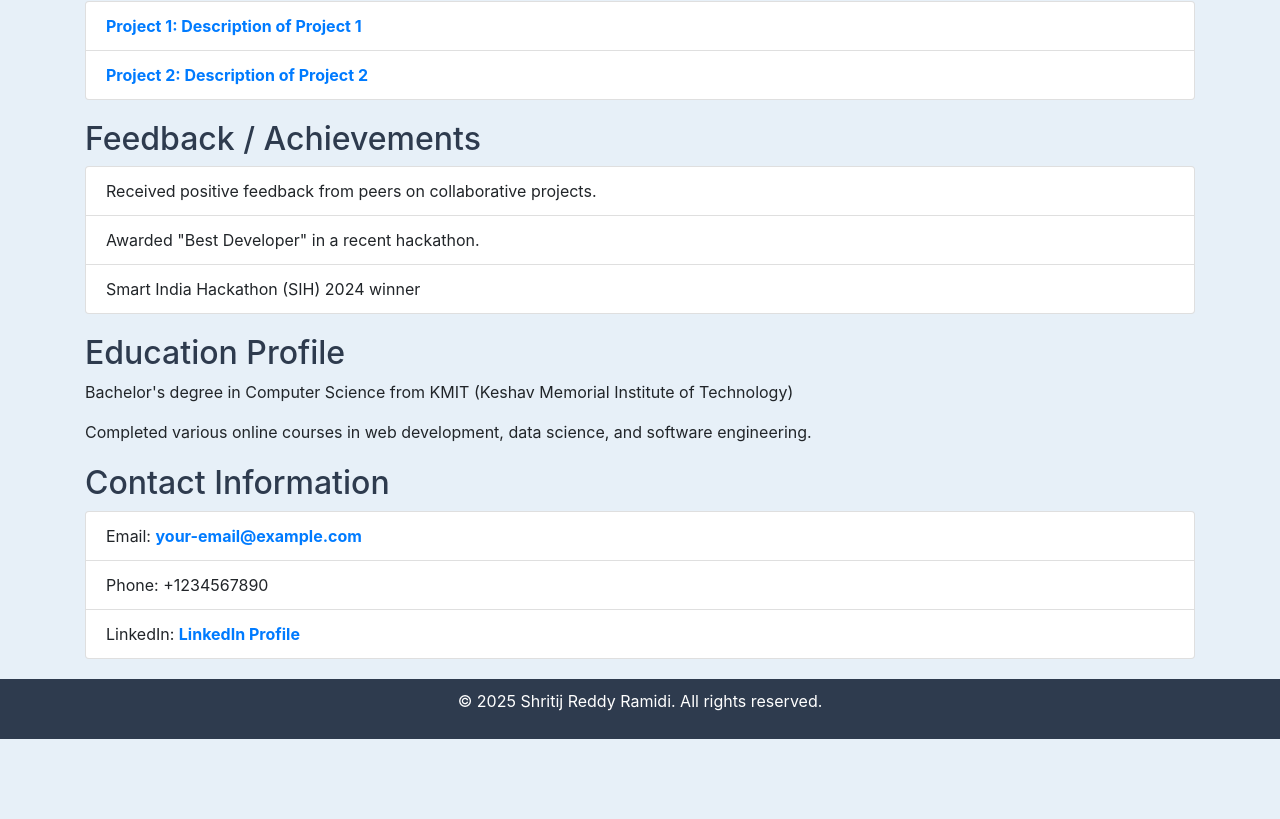
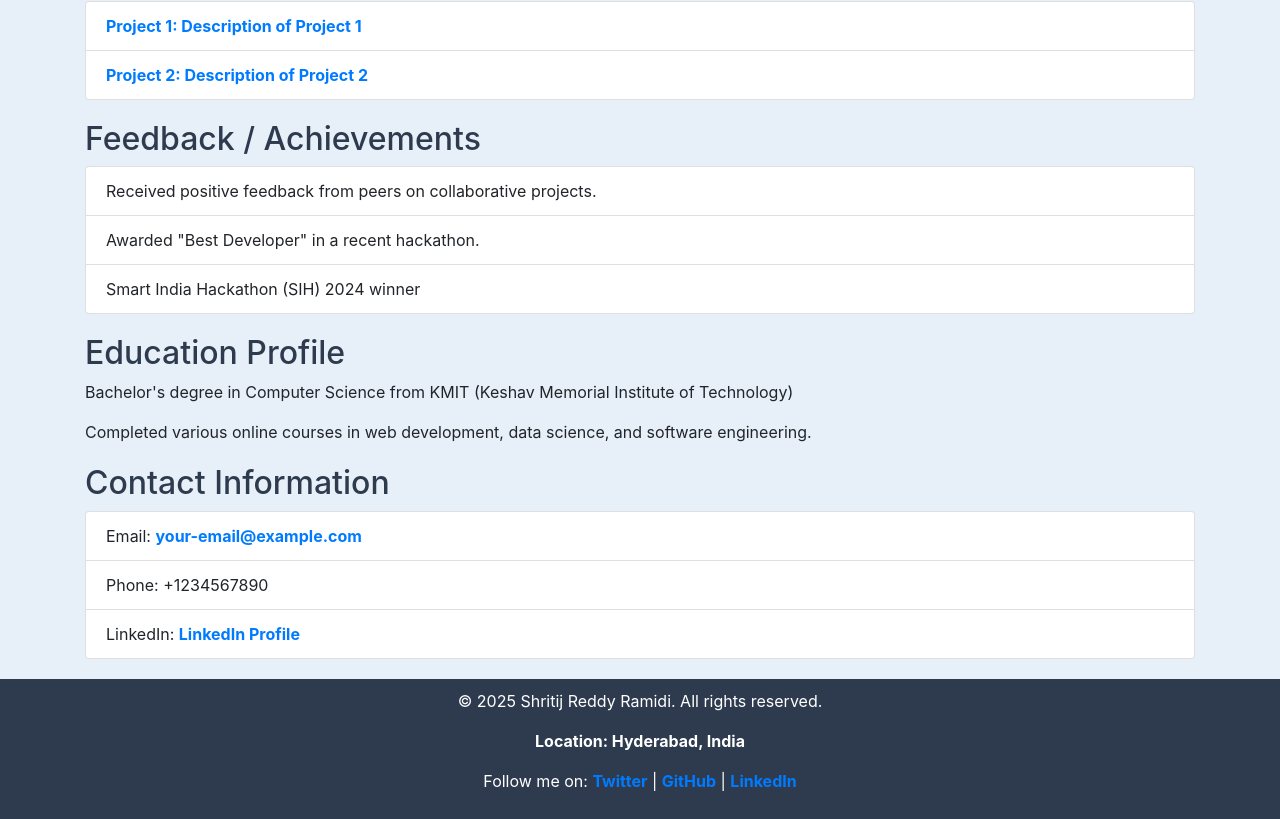
Before and after one commit to mathians/FEWD-, a plain HTML site: page portfolioupdated.html in a window 1280 px wide. Shown: the part 744-1563 px from the top of the page. Before the commit the page ends 1483 px from the top, so only its background shows below. Drawn offline with nearby package versions, Linux system fonts and the light colour scheme; a small style sheet from the web is missing.

Commit message:
Update portfolioupdated.html

```diff
--- a/portfolioupdated.html
+++ b/portfolioupdated.html
@@ -104,6 +104,12 @@
 
     <footer>
         <p>&copy; 2025 Shritij Reddy Ramidi. All rights reserved.</p>
+        <p><a>Location: Hyderabad, India</a></p>
+        <p>Follow me on:
+            <a href="https://twitter.com/your-twitter" target="_blank">Twitter</a> |
+            <a href="https://github.com/your-github" target="_blank">GitHub</a> |
+            <a href="https://www.linkedin.com/in/your-linkedin" target="_blank">LinkedIn</a>
+        </p>
     </footer>
 
     <!-- Bootstrap JS and Popper.js -->
```
